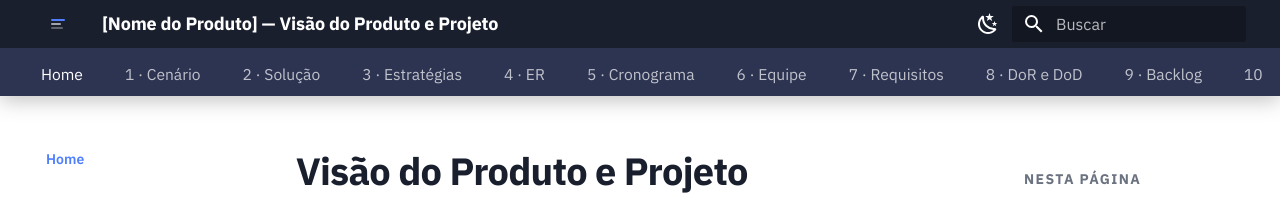
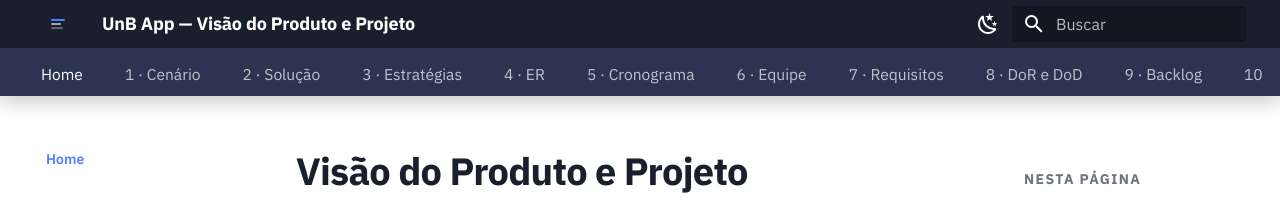
Before and after one commit to mdsreq-fga-unb/REQ-2026.1-T02-UnB-App, an MkDocs documentation site: the page built from docs/index.md, in a window 1280 px wide. Shown: the top 206 px of the page. Built offline with MkDocs 1.6.1 and Material for MkDocs 9.7.7, drawn with Linux system fonts in a browser that asks for light colours.

Commit message:
Atualiza o nome do produto e autor no mkdocs.yml, além de corrigir o link do repositório

```diff
--- a/mkdocs.yml
+++ b/mkdocs.yml
@@ -1,6 +1,6 @@
-site_name: "[Nome do Produto] — Visão do Produto e Projeto"
+site_name: "UnB App — Visão do Produto e Projeto"
 site_description: "Documentação de Visão do Produto e Projeto"
-site_author: "Equipe de Desenvolvimento"
+site_author: "Grupo 7 - Rivotril"
 docs_dir: docs
 site_dir: site
 
@@ -50,7 +50,7 @@ extra_css:
 extra:
   social:
     - icon: fontawesome/brands/github
-      link: https://github.com/sua-org/seu-repo
+      link: https://github.com/mdsreq-fga-unb/REQ-2026.1-T02-UnB-App
 
 markdown_extensions:
   - admonition
```
